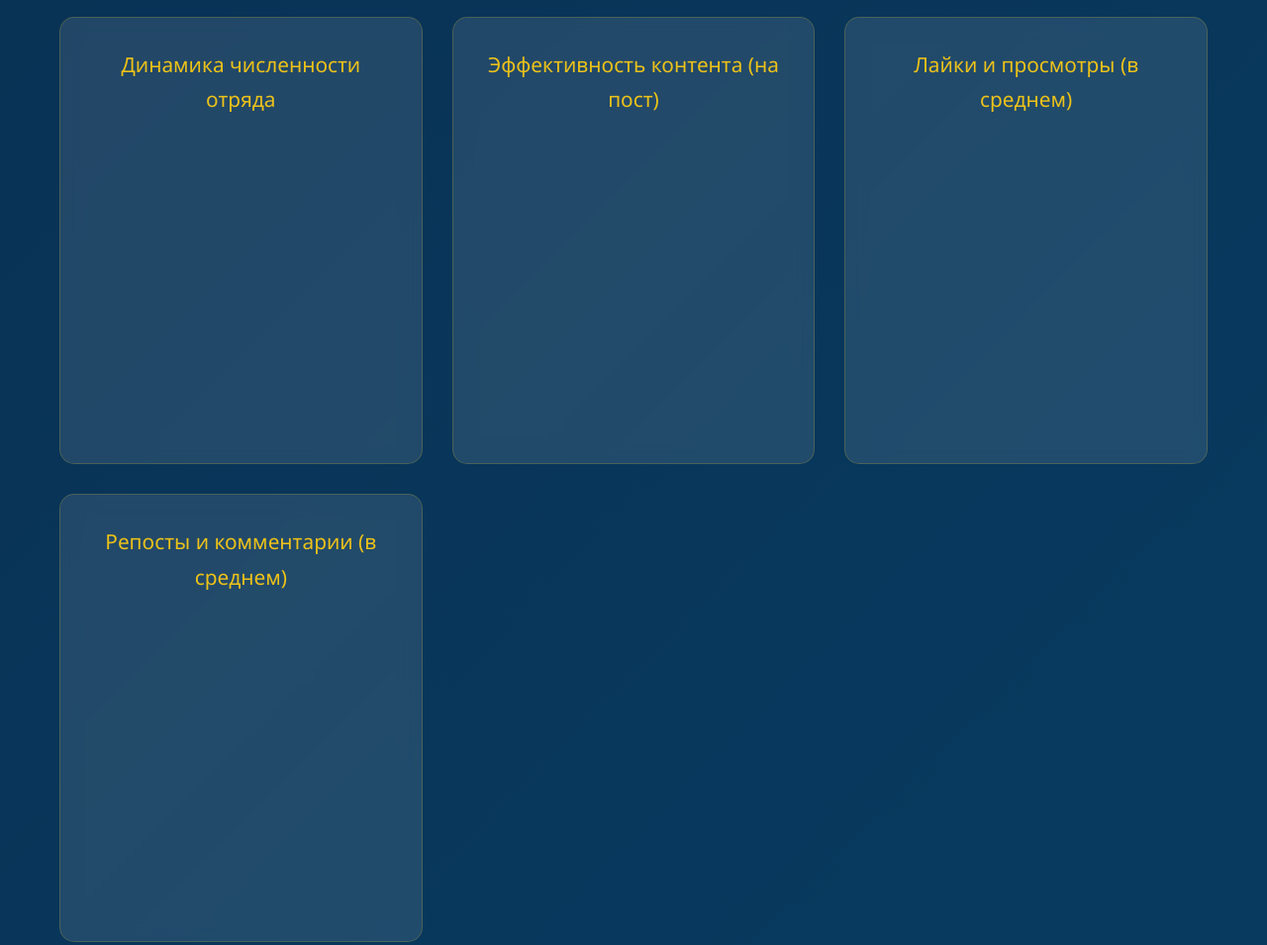
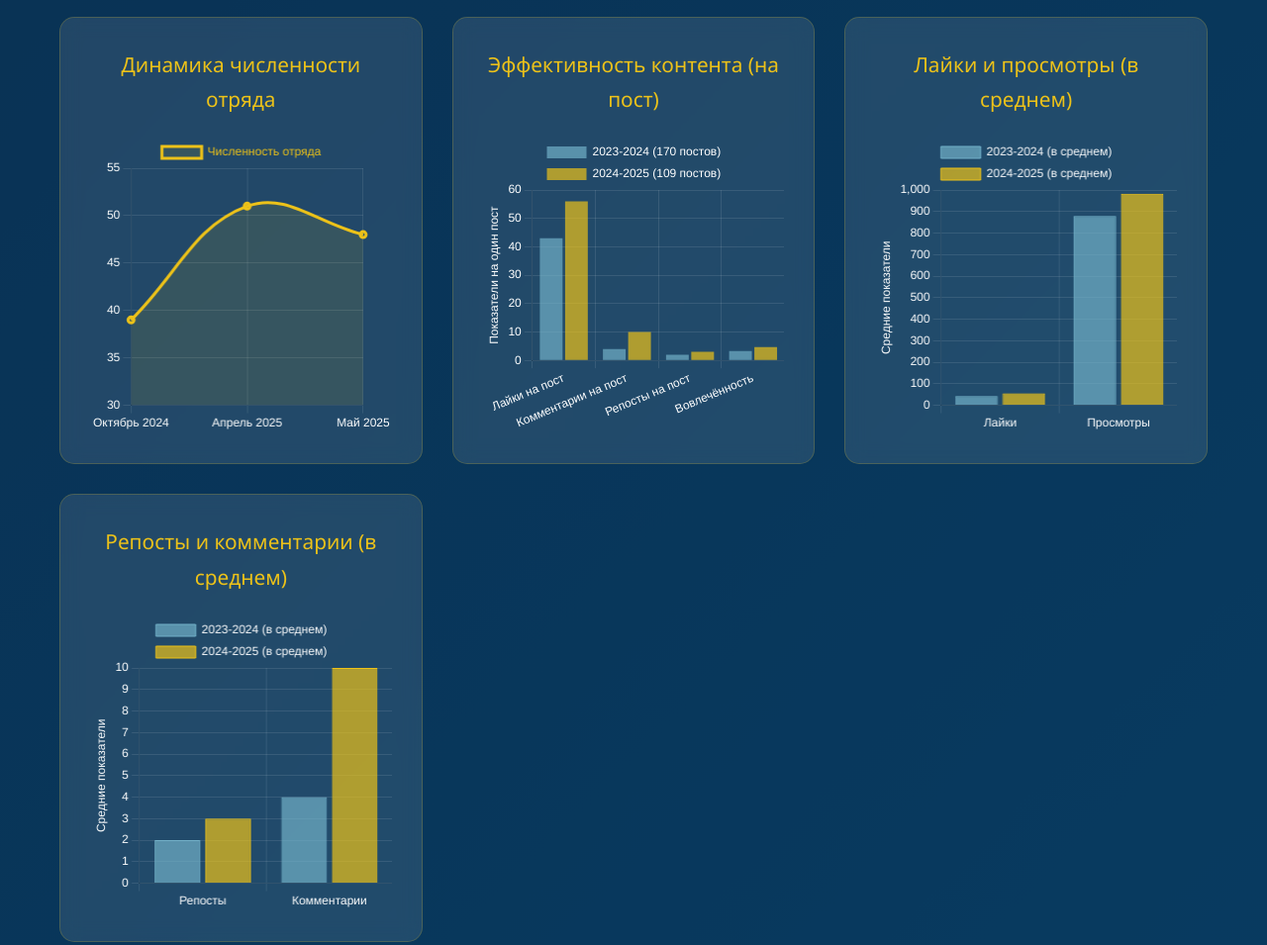
Before and after one commit to bladsvytro/-SOP_Sadko_raport, a plain HTML site: page index.html in a window 1280 px wide. Shown: the part 2340-3295 px from the top of the page at 99% size. Drawn offline with nearby package versions, Linux system fonts and the light colour scheme.

Commit message:
Update index.html
graf

```diff
--- a/index.html
+++ b/index.html
@@ -943,3 +943,24 @@
                         }
                     },
                     scales: {
+                        y: {
+                            beginAtZero: true,
+                            title: {
+                                display: true,
+                                text: 'Средние показатели',
+                                color: '#ffffff'
+                            },
+                            grid: { color: 'rgba(255,255,255,0.1)' },
+                            ticks: { color: '#ffffff' }
+                        },
+                        x: {
+                            grid: { color: 'rgba(255,255,255,0.1)' },
+                            ticks: { color: '#ffffff' }
+                        }
+                    }
+                }
+            });
+        });
+    </script>
+</body>
+</html>
```
